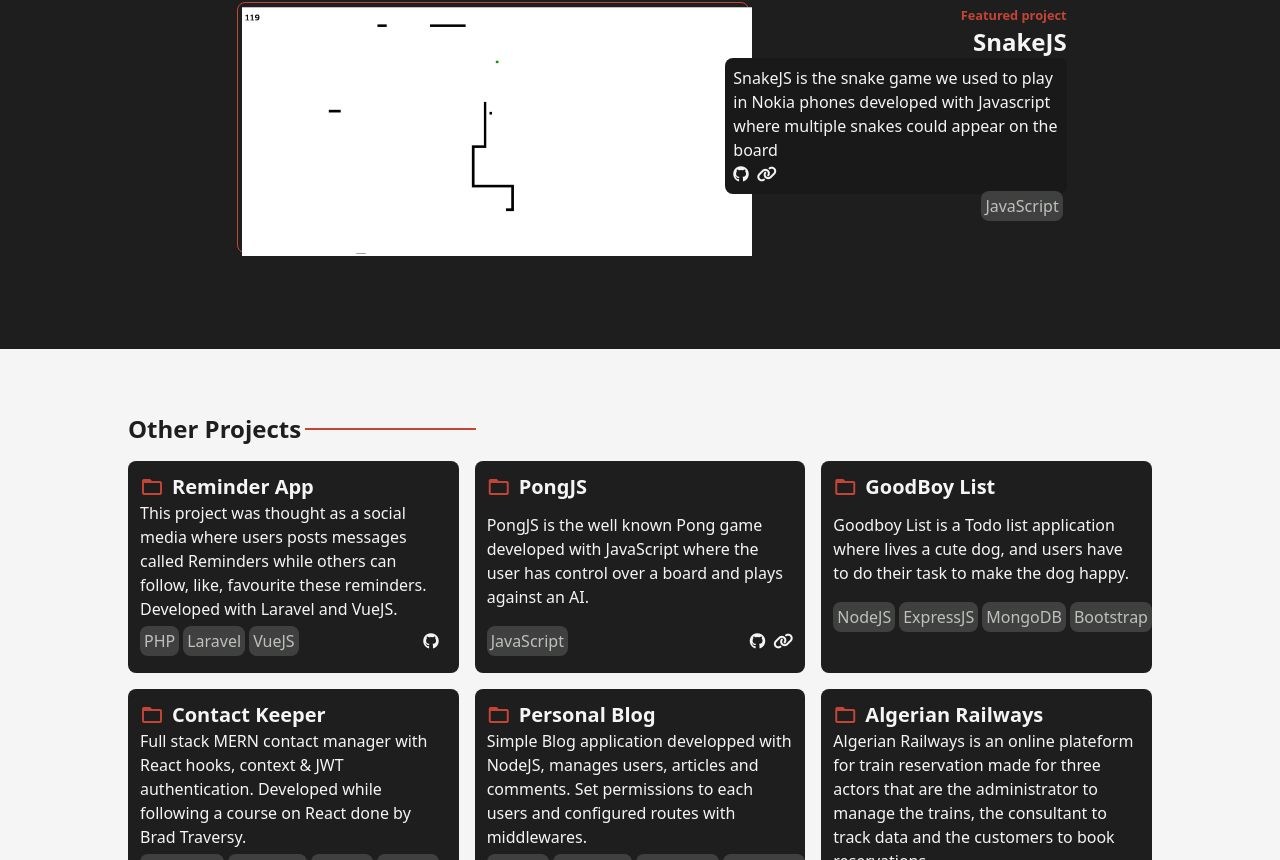
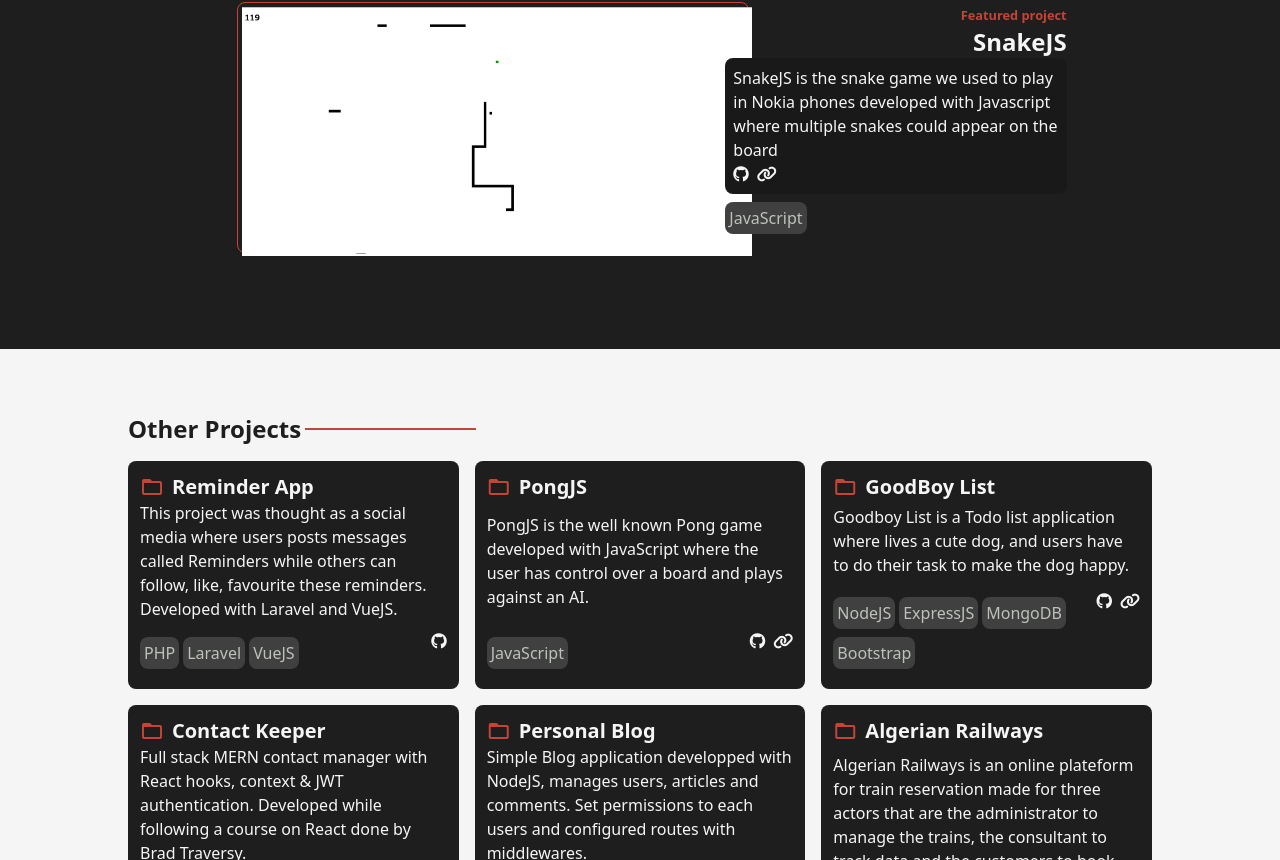
Before and after one commit to mehdibourahla/PersonalWebsite, a React (Create React App) app: page / in a window 1280 px wide. Shown: the part 2020-2880 px from the top of the page. Built offline with nearby package versions, Linux system fonts and the light colour scheme.

Commit message:
- Fixed responsiveness issues.

```diff
--- a/src/components/Header.js
+++ b/src/components/Header.js
@@ -34,7 +34,7 @@ const Header = ({ currentLive, setCurrentLive }) => {
         <a href='#' className='text-3xl font-bold'>
           Mehdi <span className='text-red'>M</span> Bourahla
         </a>
-        <div className='flex justify-around text-center font-semibold flex-wrap text-lg w-full
+        <div className='flex flex-wrap justify-around text-center font-semibold text-sm w-full
         md:flex-nowrap md:text-xl md:w-2/3'>
           {buttonsState.map((el, index) => {
             return (
--- a/src/components/Portfolio.js
+++ b/src/components/Portfolio.js
@@ -42,9 +42,9 @@ const Portfolio = () => {
   ]);
   return (
     <div className='bg-black text-white py-16'>
-      <div className='container px-4 md:px-32'>
-        <div className='md:flex md:items-center'>
-          <div className='md:ml-1 w-1/4 h-px border border-red md:order-2'></div>
+      <div className='container px-4 lg:px-32'>
+        <div className='lg:flex lg:items-center'>
+          <div className='lg:ml-1 w-1/4 h-px border border-red lg:order-2'></div>
           <h1 className='text-2xl font-semibold'>Some things I've done</h1>
         </div>
         {portfolioState.map((portfolio, index) => {
@@ -52,8 +52,8 @@ const Portfolio = () => {
             <div
               key={index}
               className={
-                "py-8 md:flex md:justify-center md:transform " +
-                (index % 2 ? "md:-translate-x-6" : "md:translate-x-6")
+                "py-8 lg:flex lg:justify-center lg:transform " +
+                (index % 2 ? "lg:-translate-x-6" : "lg:translate-x-6")
               }
             >
               <div className={"max-w-lg " + (index % 2 ? "order-1" : "")}>
@@ -61,10 +61,10 @@ const Portfolio = () => {
               </div>
               <div
                 className={
-                  "md:w-1/3  md:transform " +
+                  "lg:w-1/3  lg:transform " +
                   (index % 2
-                    ? "md:translate-x-6 md:text-left"
-                    : "md:-translate-x-6 md:text-right")
+                    ? "lg:translate-x-6 lg:text-left"
+                    : "lg:-translate-x-6 lg:text-right")
                 }
               >
                 <small className='text-red font-semibold'>
@@ -79,16 +79,16 @@ const Portfolio = () => {
                     </a>
                     {portfolio.links.production && (
                       <a href={portfolio.links.production}>
-                        <i class='fas fa-link fa-md'></i>
+                        <i className='fas fa-link fa-md'></i>
                       </a>
                     )}
                   </div>
                 </div>
-                <div className='text-grey'>
+                <div className='flex flex-wrap text-grey'>
                   {portfolio.tags.map((tag, index) => {
                     return (
                       <span
-                        className='mr-1 bg-trueGrey-700 p-1 rounded-lg'
+                        className='mr-1 mt-2 bg-trueGrey-700 p-1 rounded-lg'
                         key={index}
                       >
                         {tag}
--- a/src/components/Projects.js
+++ b/src/components/Projects.js
@@ -83,23 +83,23 @@ const Projects = () => {
                 </div>
                   <p>{project.description}</p>
                   <div className='flex justify-between my-2'>
-                    <div className="text-grey">
+                    <div className="flex flex-wrap text-grey">
                       {project.tags.map((tag, index) => {
                       return (
-                        <span className='mr-1 bg-trueGrey-700 p-1 rounded-lg' key={index}>
+                        <span className='mr-1 mt-2 bg-trueGrey-700 p-1 rounded-lg' key={index}>
                           {tag}
                         </span>
                       );
                     })}
                     </div>
-                    <div>
+                    <div className='flex'>
                       <a href={project.links.github}>
-                        <i className='fab fa-github fa-md mr-2'></i>
+                        <i className='fab fa-github fa-md'></i>
                       </a>
                       {
                       project.links.production &&
                           <a href={project.links.production }>
-                            <i class='fas fa-link fa-md'></i>
+                            <i className='fas fa-link fa-md ml-2'></i>
                           </a>
                       }
                     </div>
```
